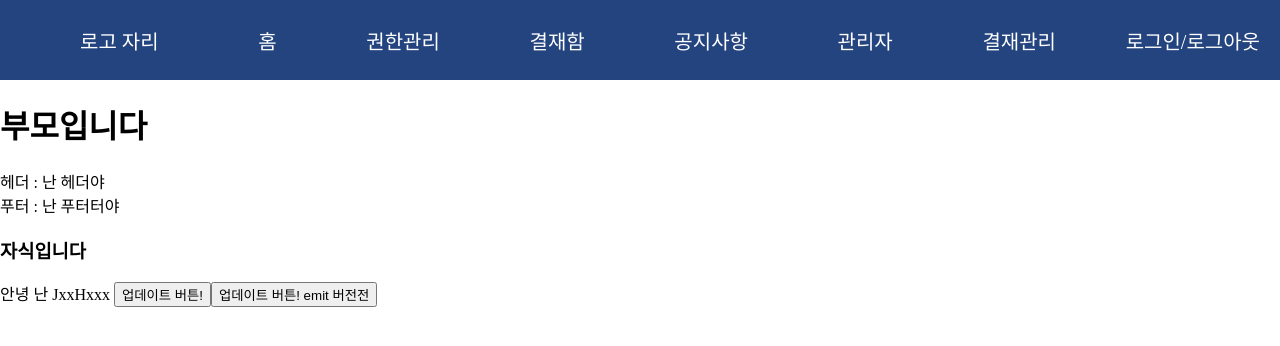
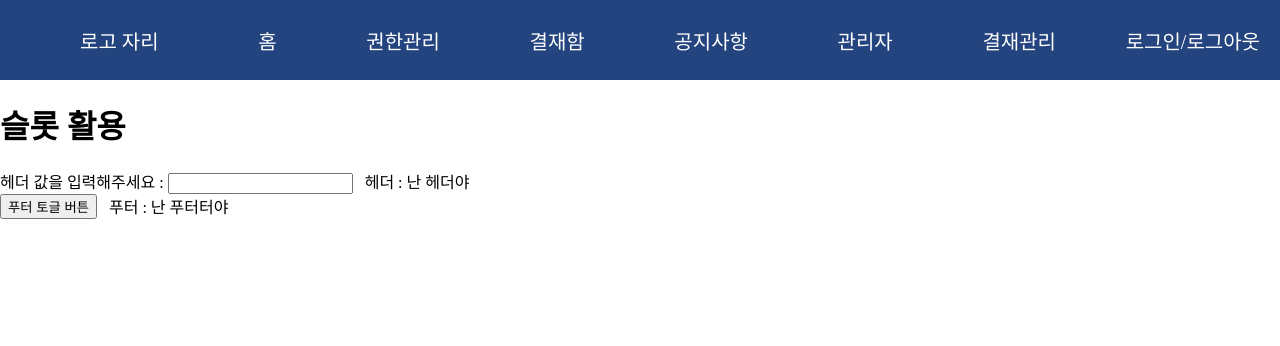
Before and after one commit to JxxHxxx/round1, a Vue app: page /admin in a window 1280 px wide. Shown: the top 346 px of the page. Built offline with nearby package versions, Linux system fonts and the light colour scheme.

Commit message:
FEAT 슬롯 활용한 상태 관리리

```diff
--- a/src/components/page/admin/AdminPage.vue
+++ b/src/components/page/admin/AdminPage.vue
@@ -1,18 +1,35 @@
 <script setup>
-import { provide, ref } from 'vue';
-import AdminParent from './AdminParent.vue';
-import SimpleHeader from './SimpleHeader.vue';
-import SimpleFooter from './SimpleFooter.vue';
+import { provide, ref } from "vue";
+import AdminParent from "./AdminParent.vue";
+import SimpleHeader from "./SimpleHeader.vue";
+import SimpleFooter from "./SimpleFooter.vue";
+import SimpleButton from "./SimpleButton.vue";
+import SimpleInput from "./SimpleInput.vue";
 
-const message = ref('안녕 난 JxxHxxx');
-const headerValue = ref('난 헤더야');
-const footerValue = ref('난 푸터터야');
 
+const message = ref("안녕 난 JxxHxxx");
+const headerValue = ref("난 헤더야");
+const footerValue = ref("난 푸터터야");
+
+// provide 테스트를 위한 로직 start
 function updateMessage(updateMessage) {
   message.value = updateMessage;
 }
 
-provide('message', {message, updateMessage})
+provide("message", { message, updateMessage });
+// provide 테스트를 위한 로직 end
+
+function updateFooterMessage(message) {
+  footerValue.value = message;
+}
+
+function updateHeaderMessage(message) {
+  headerValue.value = message;
+}
+
+const handleFooterToggleButton = () => {
+  updateFooterMessage(footerValue.value === '푸터 메시지를 변경!' ? '난 푸터터야' : '푸터 메시지를 변경!')
+}
 
 </script>
 
@@ -20,11 +37,38 @@ provide('message', {message, updateMessage})
   <div>
     <AdminParent>
       <template #header>
-                <SimpleHeader :message="headerValue"></SimpleHeader>
+        <div class="header-row">
+          <div class="header-input">
+            <SimpleInput name="헤더 값을 입력해주세요 : " :keyupEnter="(event) => updateHeaderMessage(event.target.value)" />
+          </div>
+          <SimpleHeader :message="headerValue" />
+        </div>
       </template>
       <template #footer>
-                <SimpleFooter :message="footerValue"></SimpleFooter>
+        <div class="footer-row">
+          <SimpleButton name="푸터 토글 버튼" :onClick="handleFooterToggleButton" />
+          <SimpleFooter :message="footerValue" />
+        </div>
       </template>
     </AdminParent>
   </div>
 </template>
+
+<style scoped>
+.header-row {
+  display: flex;
+  align-items: center;
+  gap: 12px;
+}
+
+.header-input input {
+  padding: 4px 8px;
+  font-size: 14px;
+}
+
+.footer-row {
+  display: flex;
+  align-items: center;
+  gap: 12px;
+}
+</style>
--- a/src/components/page/admin/AdminParent.vue
+++ b/src/components/page/admin/AdminParent.vue
@@ -1,18 +1,11 @@
 
 
 <script setup>
-import AdminChild from './AdminChild.vue';
-
-const emitHandle = (message) => {
-    message.value = '123'
-}
-
 </script>
 <template>
     <div>
-        <h1>부모입니다</h1>
-        <slot name="header"></slot>
-        <slot name="footer"></slot>
-        <AdminChild @update-message="emitHandle"/>
+        <h1>슬롯 활용</h1>
+            <slot name="header"></slot>
+            <slot name="footer"></slot>
     </div>
 </template>
--- /dev/null
+++ b/src/components/page/admin/SimpleButton.vue
@@ -0,0 +1,6 @@
+<script setup>
+const props = defineProps(['name', 'onClick']);
+</script>
+<template>
+    <button @click="onClick">{{ props.name }}</button>
+</template>
--- /dev/null
+++ b/src/components/page/admin/SimpleInput.vue
@@ -0,0 +1,6 @@
+<script setup>
+const props = defineProps(['name', 'keyupEnter']);
+</script>
+<template>
+    {{ props.name }}<input @keyup.enter="props.keyupEnter" />
+</template>
--- /dev/null
+++ b/src/components/page/admin/obj.js
@@ -0,0 +1 @@
+console.log('123');
```
Lines whose indentation alone changed are shown as unchanged.
